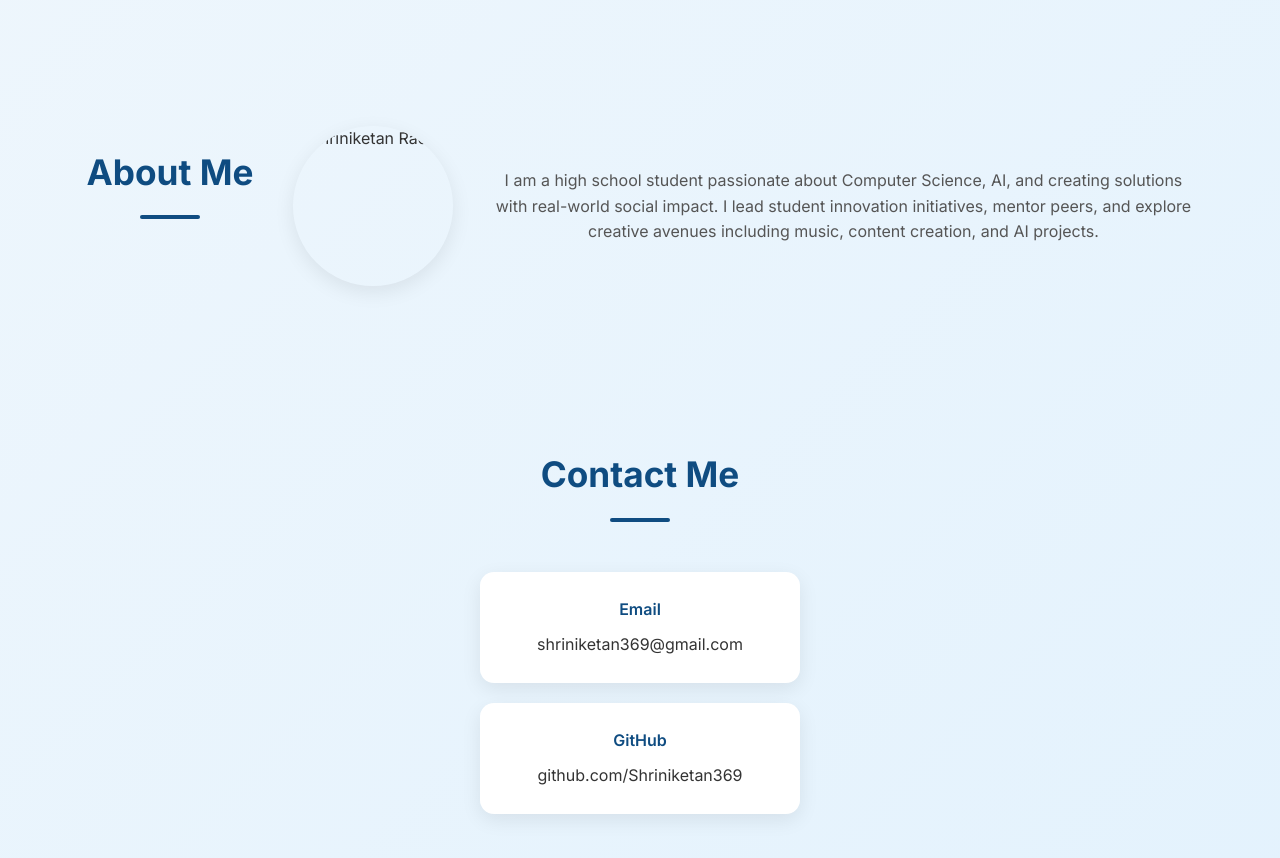
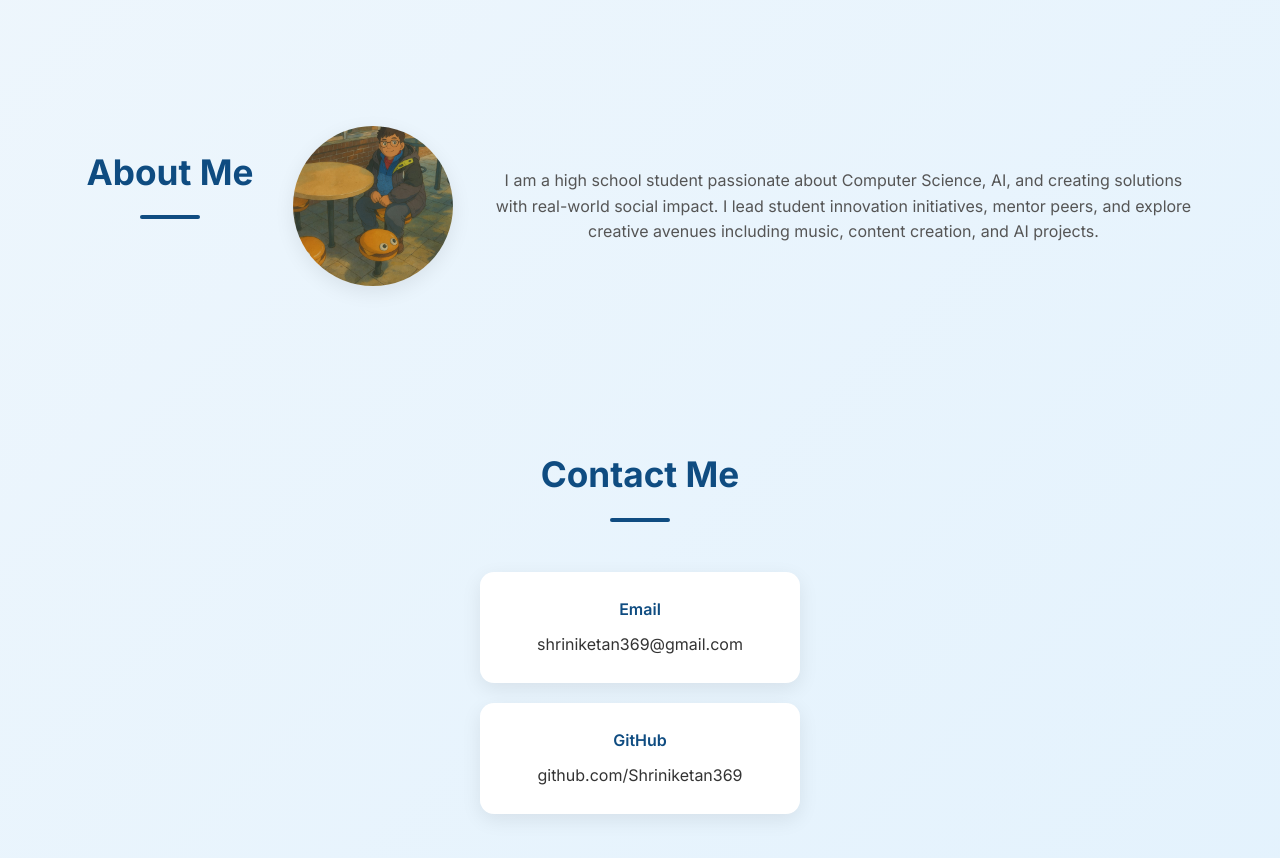
Before and after one commit to Shriniketan369/personal-website, a plain HTML site: page index.html in a window 1280 px wide. Shown: the part 2400-3258 px from the top of the page. Drawn offline with Linux system fonts and the light colour scheme.

Commit message:
index.html

```diff
--- a/index.html
+++ b/index.html
@@ -195,7 +195,7 @@ footer { text-align: center; padding: 30px; background: #e3f2fd; color: #555; fo
 <!-- ===== ABOUT ME ===== -->
 <section id="about" class="fade-in">
     <h2>About Me</h2>
-    <img src="shrini_rao.png" alt="Shriniketan Rao">
+    <img src="shrini_rao.jpeg" alt="Shriniketan Rao">
     <p>I am a high school student passionate about Computer Science, AI, and creating solutions with real-world social impact. I lead student innovation initiatives, mentor peers, and explore creative avenues including music, content creation, and AI projects.</p>
 </section>
 
```
